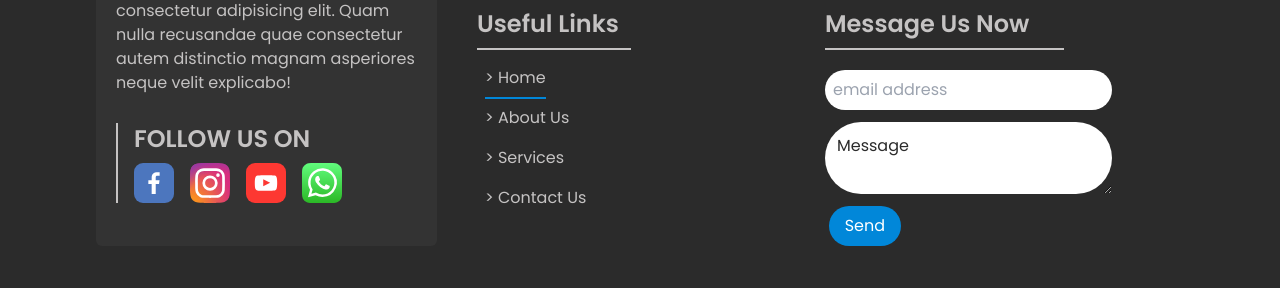
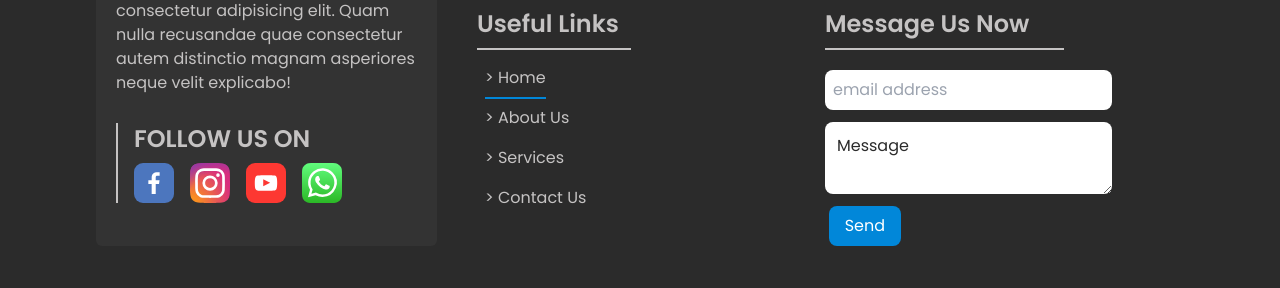
Before and after one commit to developerjay18/ds-website, a React (Vite) app: page / in a window 1280 px wide. Shown: the part 803-1091 px from the top of the page. Built offline with nearby package versions, Linux system fonts and the light colour scheme.

Commit message:
updating footer

```diff
--- a/src/components/Footer/Footer.jsx
+++ b/src/components/Footer/Footer.jsx
@@ -98,7 +98,7 @@ function Footer() {
                   type="email"
                   name="email"
                   id="email"
-                  className=" p-2 rounded-full"
+                  className=" p-2 rounded-lg"
                   placeholder="email address"
                 />
                 <textarea
@@ -106,13 +106,13 @@ function Footer() {
                   id="message"
                   cols="30"
                   rows="2"
-                  className=" p-3 rounded-full"
+                  className=" p-3 rounded-lg"
                 >
                   Message
                 </textarea>
                 <button
                   type="submit"
-                  className="capitalize rounded-full w-1/4 ml-1 px-1 py-2 bg-profBlue hover:bg-darkProfBlue text-white"
+                  className="capitalize rounded-lg w-1/4 ml-1 px-1 py-2 bg-profBlue hover:bg-darkProfBlue text-white"
                 >
                   send
                 </button>
```
